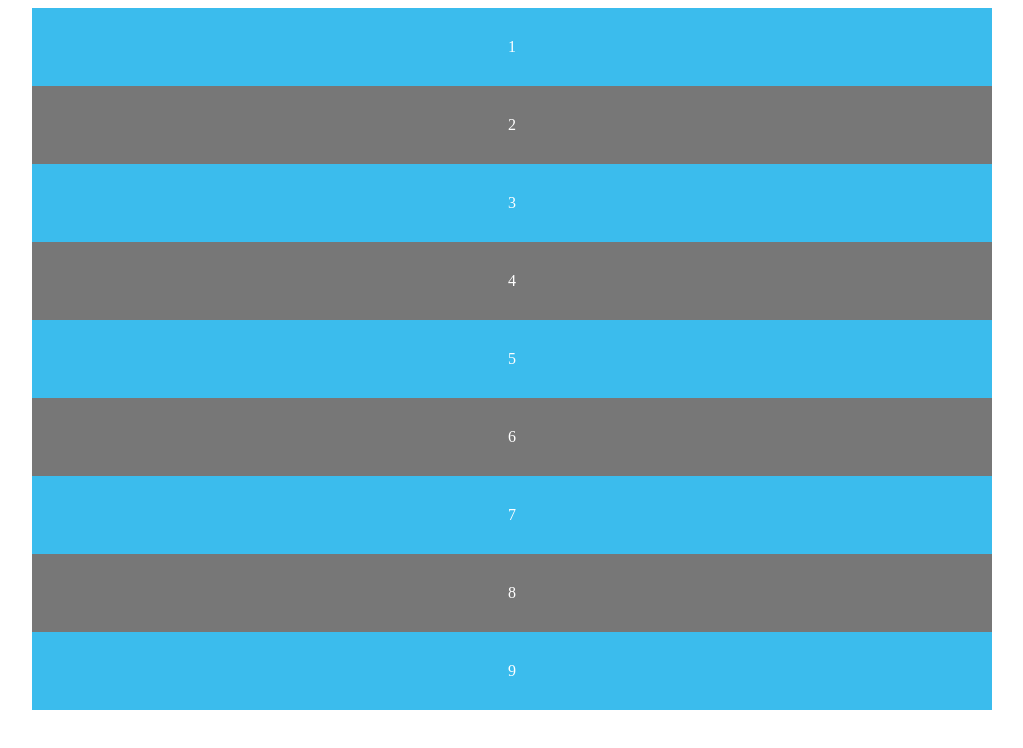
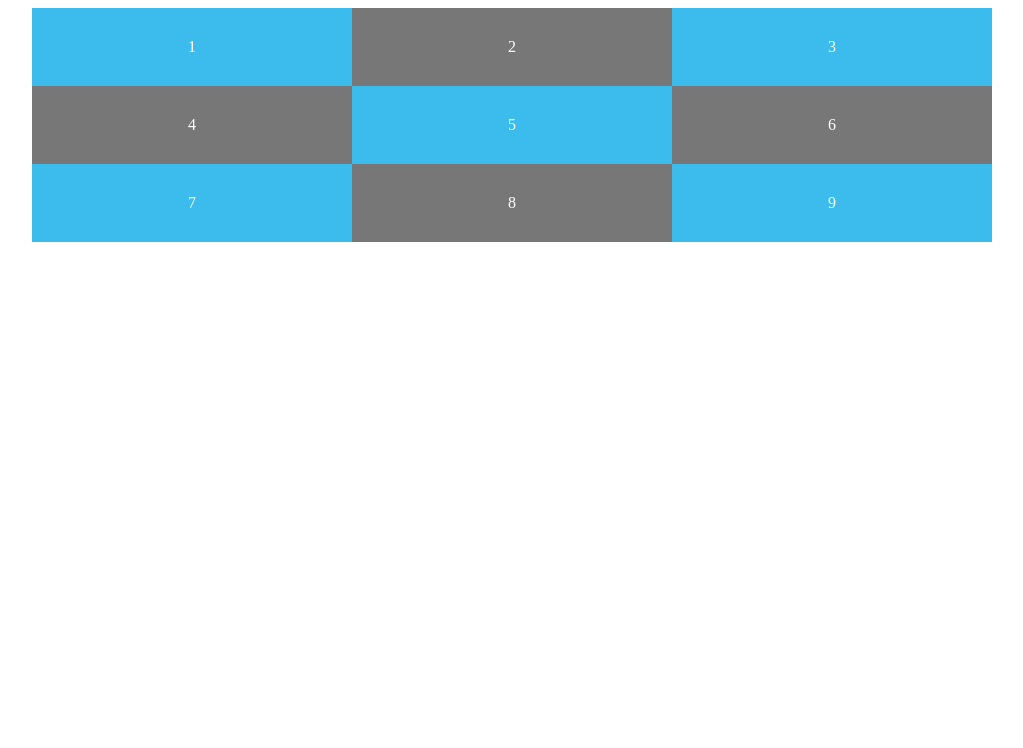
Before and after one commit to kozon-sylwia/CSS-grid-course, a plain HTML site: page index.html in a window 1280 px wide. Shown: the whole page, without its empty margins (128-1151 px from the left). Drawn offline with Linux system fonts and the light colour scheme.

Commit message:
Added grid columns to index.html

```diff
--- a/index.html
+++ b/index.html
@@ -9,6 +9,10 @@
 			text-align: center;
 		}
 		#content{
+            display: grid;
+            /*grid-template-columns: 30% 20% 50%;*/
+			/*grid-template-columns: 1fr 2fr 1fr;*/
+			grid-template-columns: repeat(3, 1fr);
 			max-width: 960px;
 			margin: 0 auto;
 		}
```
